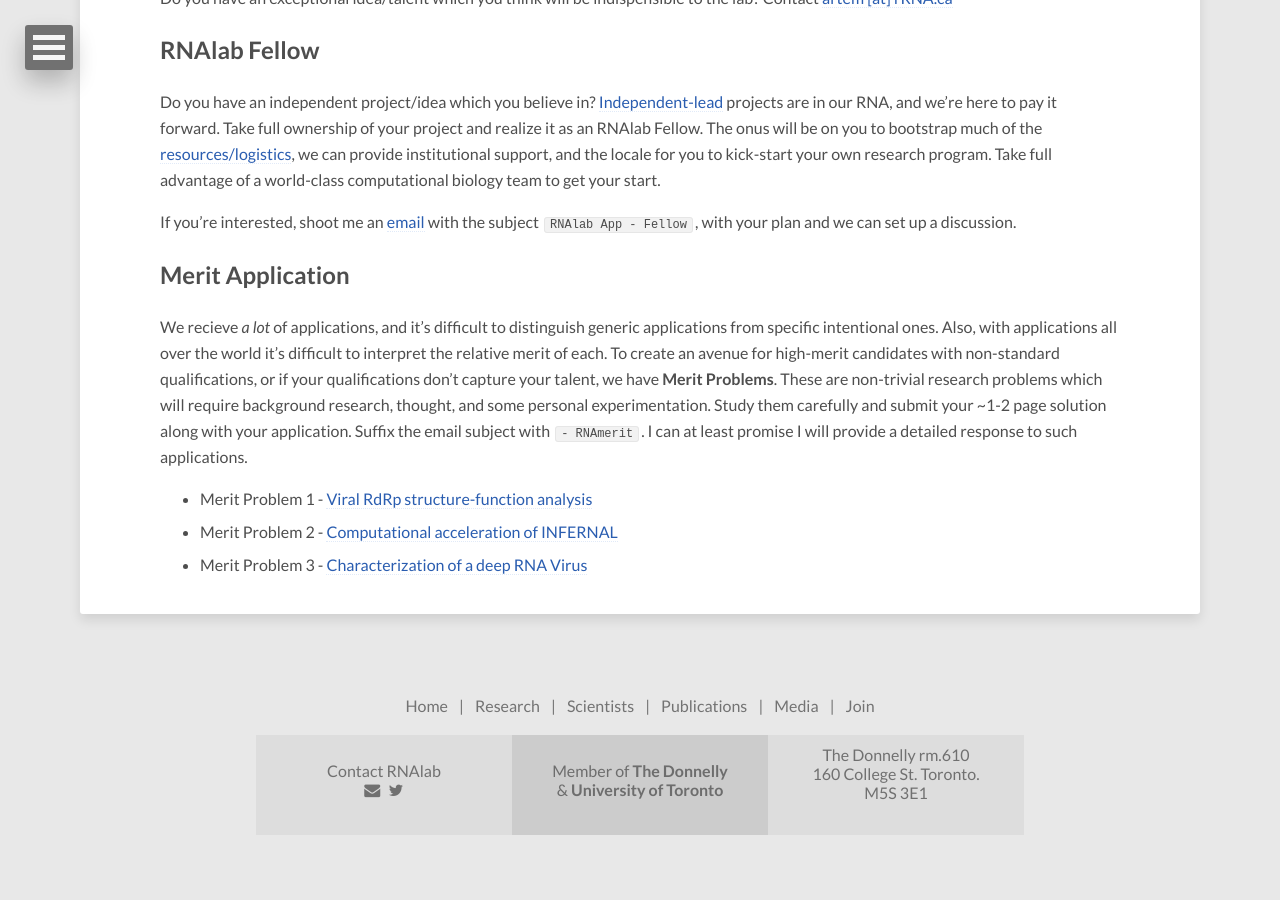
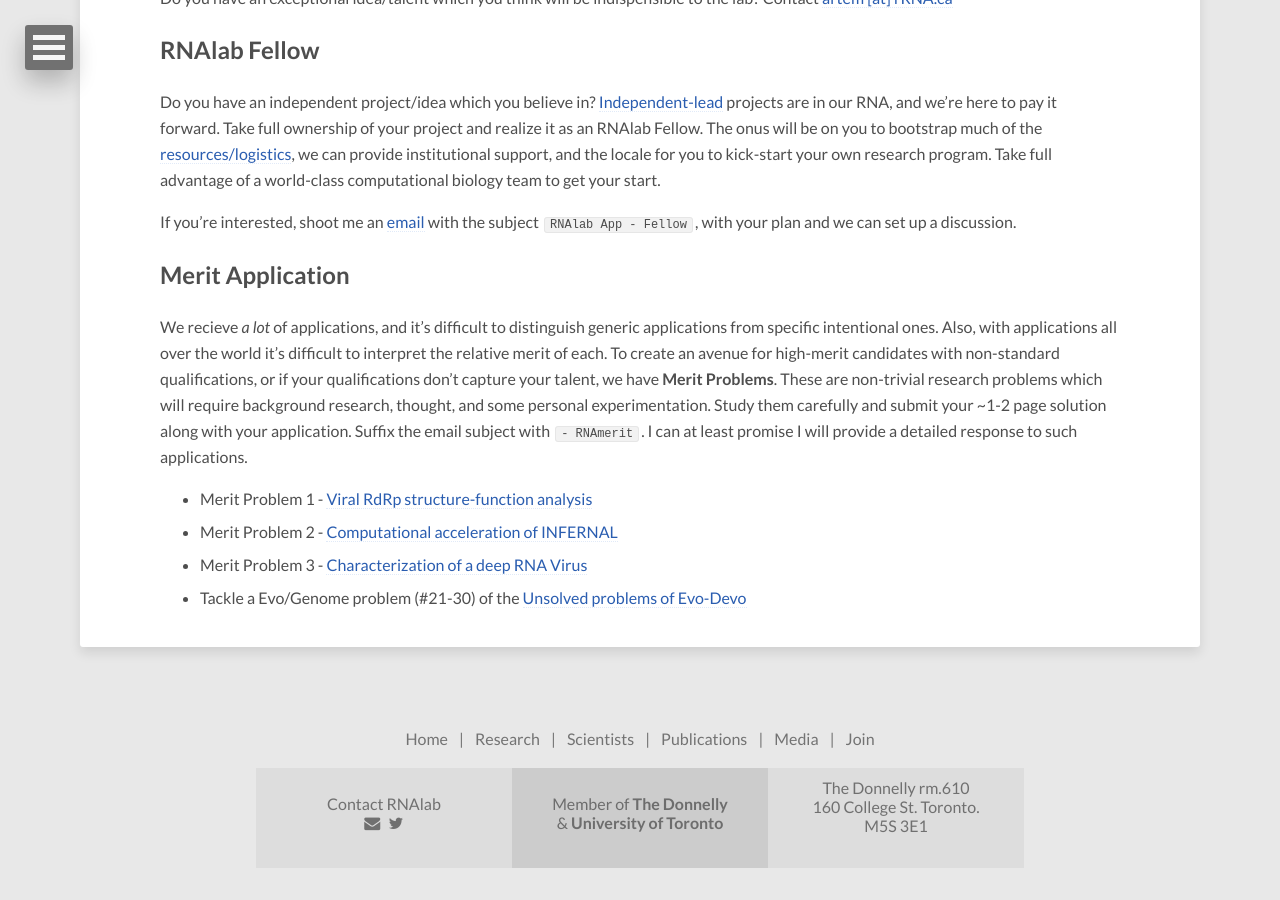
Before and after one commit to bioSyntax/bioSyntax-site, a Jekyll site: the page built from join.md, in a window 1280 px wide and 900 px high, scrolled down 1429 px. Built offline with Jekyll 4.4.1, drawn with Linux system fonts in a browser that asks for light colours; nearby versions of some CDN libraries; before the commit the page ends 2296 px from its top, so only the background shows below that.

Commit message:
Update join.md
Add Evo-Devo puzzles to Merit Project

```diff
--- a/join.md
+++ b/join.md
@@ -42,3 +42,4 @@ We recieve *a lot* of applications, and it's difficult to distinguish generic ap
 - Merit Problem 1 - [Viral RdRp structure-function analysis](doc/merit/RNAmerit_001.pdf)
 - Merit Problem 2 - [Computational acceleration of INFERNAL](doc/merit/RNAmerit_002.pdf)
 - Merit Problem 3 - [Characterization of a deep RNA Virus](doc/merit/RNAmerit_003.pdf)
+- Tackle a Evo/Genome problem (#21-30) of the [Unsolved problems of Evo-Devo](https://www.sdbonline.org/sites/fly/lewheldquirk/puzzleq.htm#evolveii)
```
